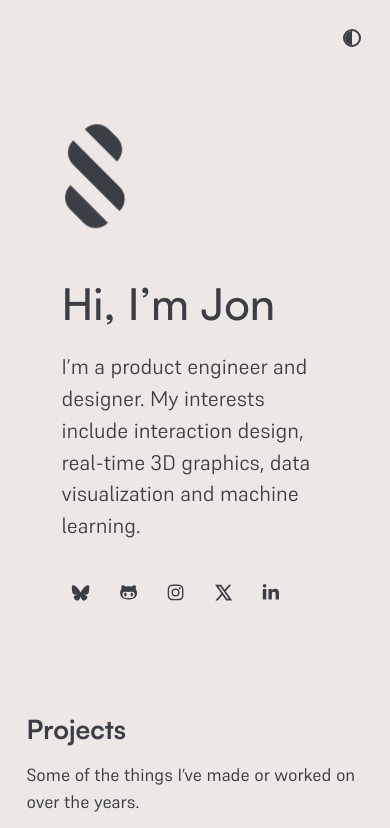
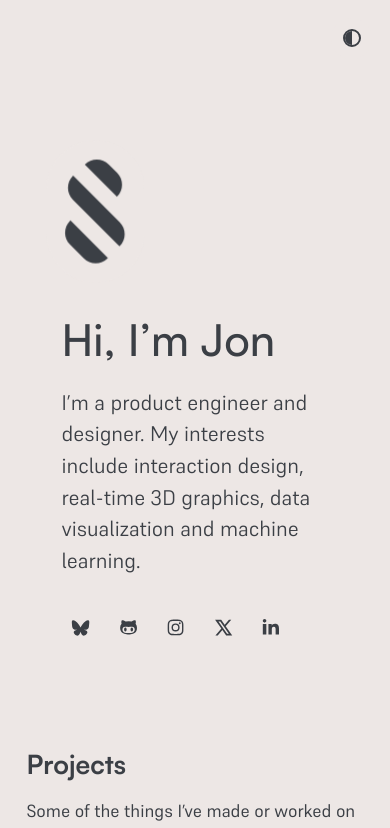
Before and after one commit to jonshamir/jonshamir.com, a Next.js app: page / in a window 390 px wide. Shown: the top 828 px of the page. Built offline with nearby package versions, Linux system fonts and the light colour scheme.

Commit message:
more space for the logo

```diff
--- a/styles/layout.css
+++ b/styles/layout.css
@@ -8,6 +8,10 @@
   grid-column-gap: 1.5rem;
   padding-bottom: 4rem;
   padding-top: 4rem;
+
+  @media screen and (max-width: 40rem) {
+    padding-top: 6rem;
+  }
 }
 
 .wrapper > * {
```
